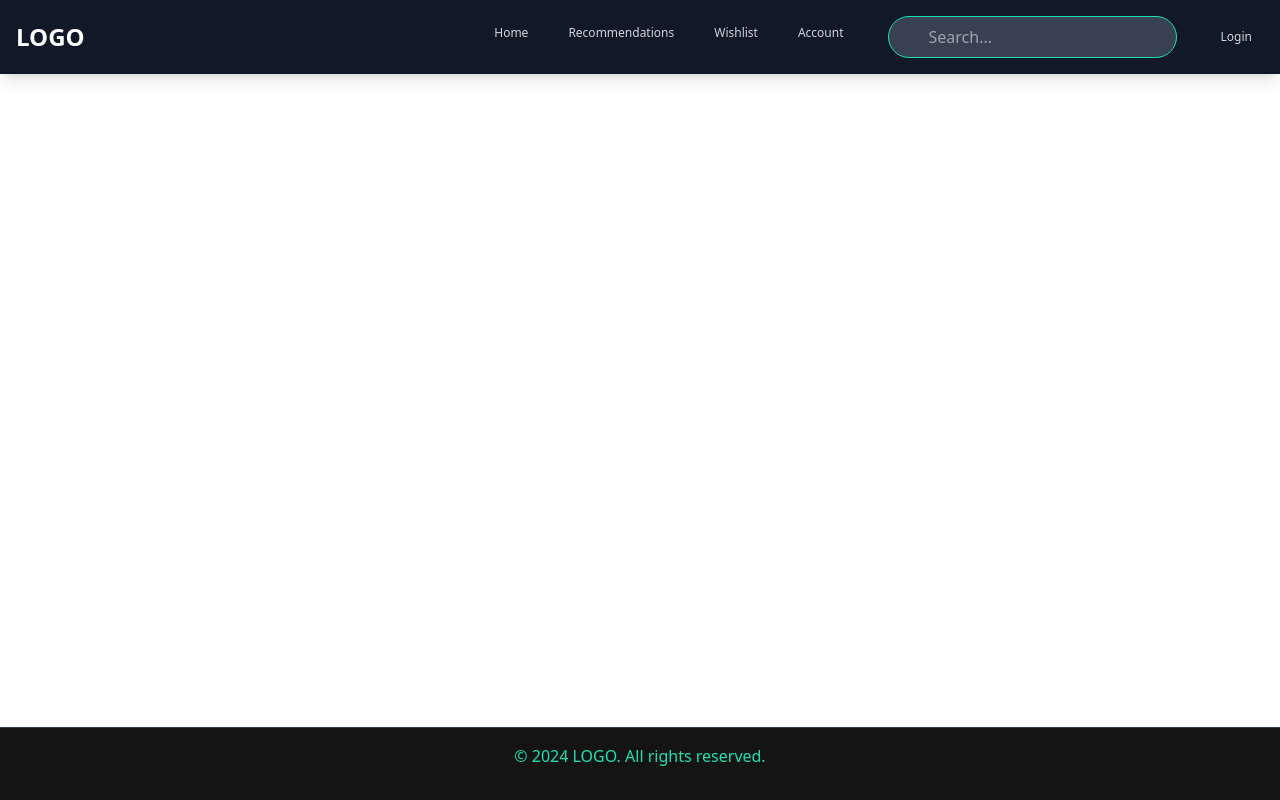
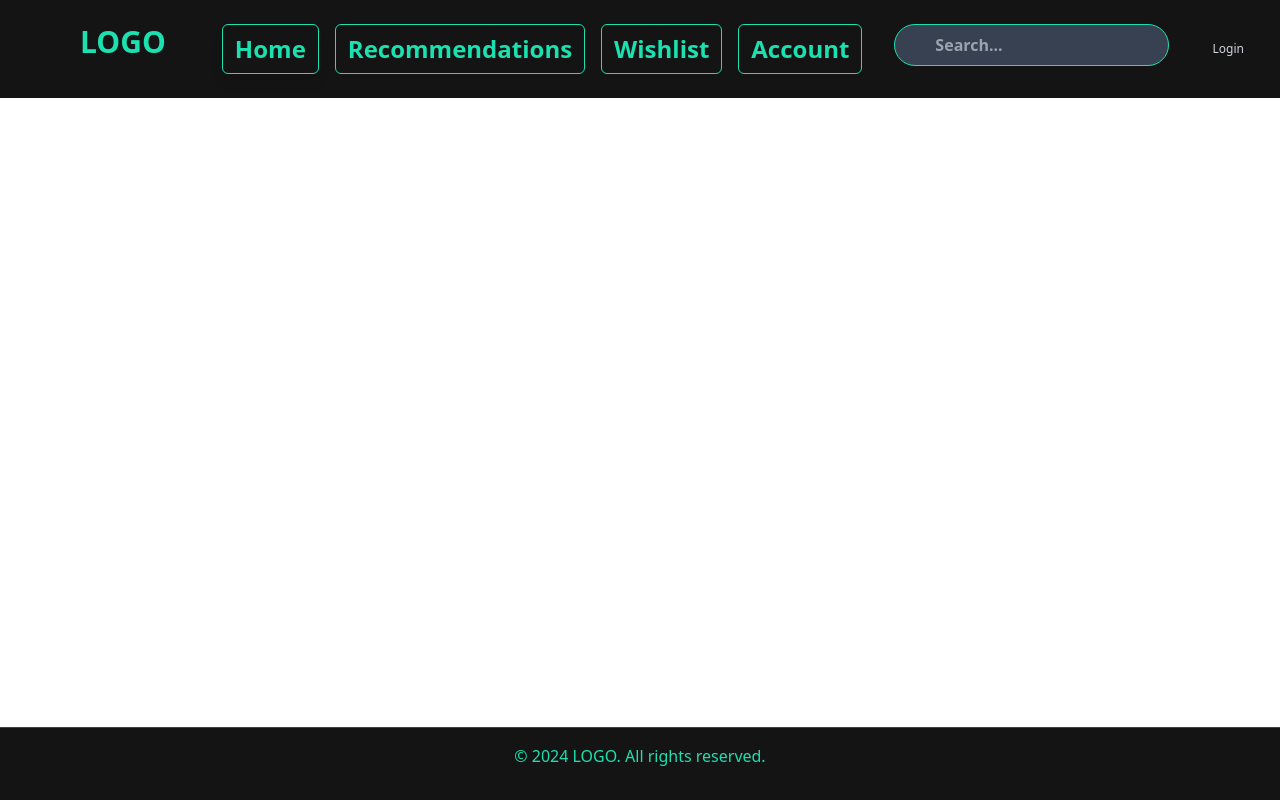
Before and after one commit to Hornpep/NewGameFinder, a React (Vite) app in the folder FE/: page / in a window 1280 px wide. Built offline with nearby package versions, Linux system fonts and the light colour scheme.

Commit message:
Avoiding conflicts

```diff
--- a/FE/src/components/Navbar.jsx
+++ b/FE/src/components/Navbar.jsx
@@ -16,39 +16,37 @@ const Navbar = () => {
 
   return (
     <>
-      <nav className="bg-gray-900 p-4 shadow-lg">
-        <div className="container mx-auto flex items-center justify-between">
-          <div className="flex items-center">
+      <nav className="flex fixed top-0 left-0 w-full z-50 text-[#1CE0AF] bg-[#141414] p-6">
+        <div className="flex mx-14">
           <Link
             to="/"
-              className="text-2xl font-bold text-white"
+            className="text-3xl font-heading font-extrabold text-[#1CE0AF]"
           >
             LOGO
           </Link>
         </div>
-          <div className="hidden md:flex space-x-4">
+        <div className="flex-1 hidden font-heading font-extrabold md:flex justify-center space-x-4">
           <Link
             to="/"
-              className="text-gray-300 hover:text-white px-3 py-2 rounded-md text-sm font-medium"
+            className="text-[#1CE0AF] text-2xl border border-[#1CE0AF] shadow-lg font-heading hover:text-[#1DD0E0] hover:border hover:border-[#1DD0E0] focus:shadow-outline px-3 py-2 rounded-md"
           >
             Home
           </Link>
-
           <Link
             to="/Recommendations"
-              className="text-gray-300 hover:text-white px-3 py-2 rounded-md text-sm font-medium"
+            className="text-[#1CE0AF] text-2xl border border-[#1CE0AF] hover:text-[#1DD0E0] hover:border hover:border-[#1DD0E0] px-3 py-2 rounded-md"
           >
             Recommendations
           </Link>
           <Link
             to="/Wishlist"
-              className="text-gray-300 hover:text-white px-3 py-2 rounded-md text-sm font-medium"
+            className="text-[#1CE0AF] text-2xl border border-[#1CE0AF] hover:text-[#1DD0E0] hover:border hover:border-[#1DD0E0] px-3 py-2 rounded-md"
           >
             Wishlist
           </Link>
           <Link
             to="/Account"
-              className="text-gray-300 hover:text-white px-3 py-2 rounded-md text-sm font-medium"
+            className="text-[#1CE0AF] text-2xl border border-[#1CE0AF] hover:text-[#1DD0E0] hover:border hover:border-[#1DD0E0] px-3 py-2 rounded-md"
           >
             Account
           </Link>
@@ -62,7 +60,6 @@ const Navbar = () => {
             Login
           </button>
         </div>
-        </div>
       </nav>
 
       {/* Render LoginModal */}
```
Lines whose indentation alone changed are shown as unchanged.
